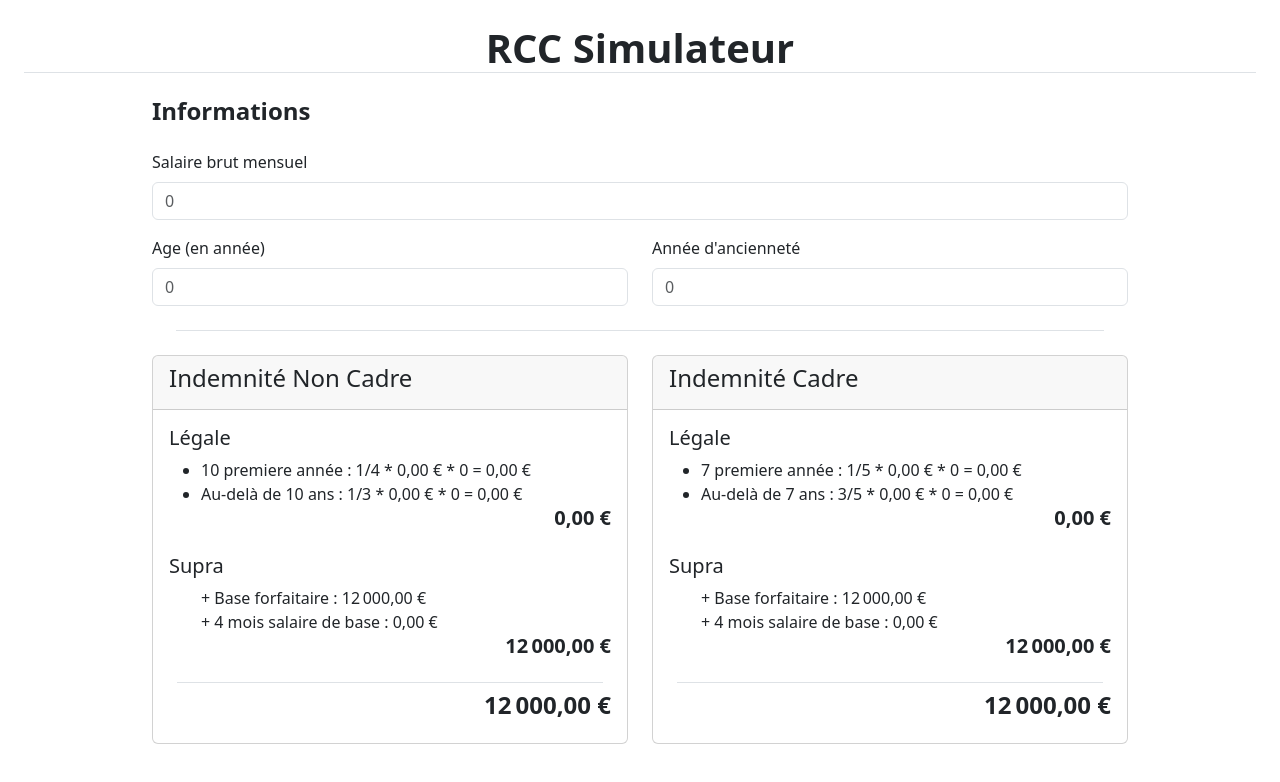
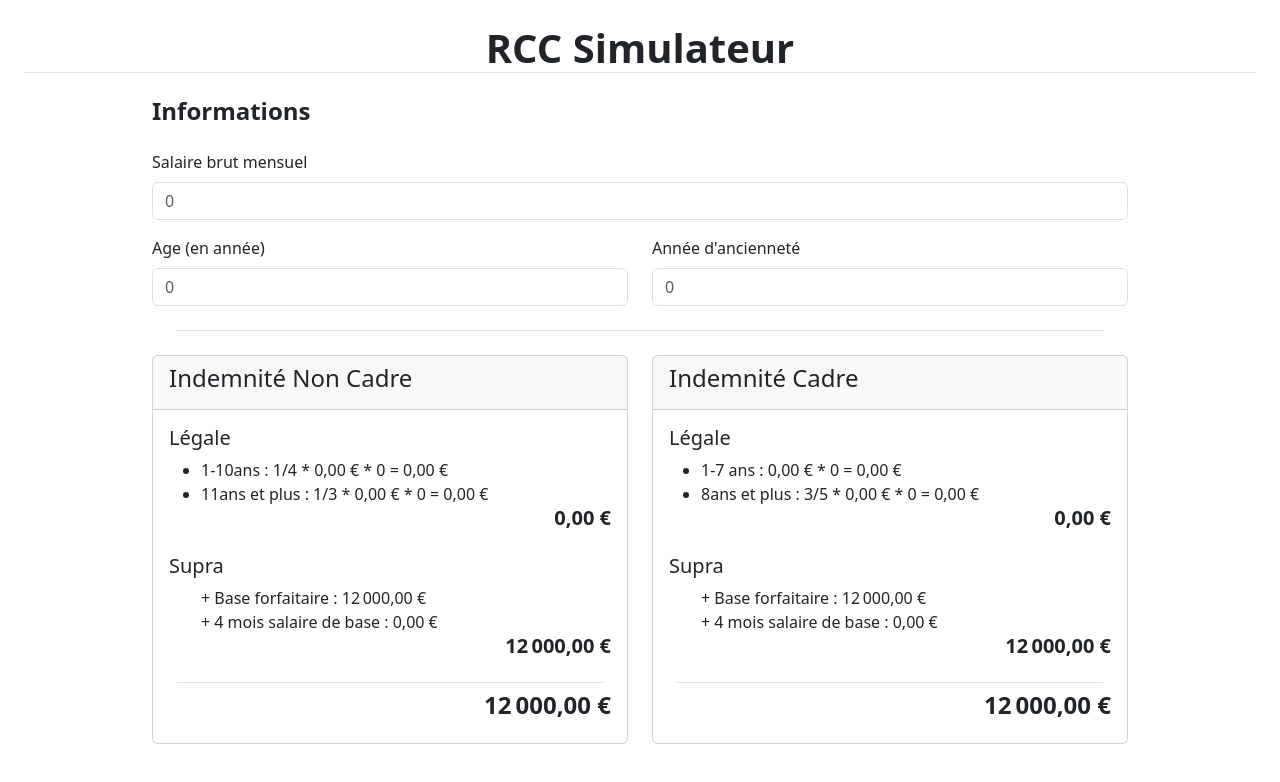
Before and after one commit to mickael-martins-dev/rcc-simulator-sercel, a React (Vite) app: page / in a window 1280 px wide. Shown: the top 782 px of the page. Built offline with nearby package versions, Linux system fonts and the light colour scheme.

Commit message:
dev/fixCadre

```diff
--- a/src/components/RCCEngineComponent.tsx
+++ b/src/components/RCCEngineComponent.tsx
@@ -21,8 +21,16 @@ const RCCEngine = () => {
 
     const computeCadreSection = (): IResult => {
 
-        const step1 = 1 / 5 * salary * Math.min(year, 7); // 0-7 ans
-        const step2 = 3 / 5 * salary * Math.max(0, year - 7); // >7 ans
+        let step1 = 0;
+        let step2 = 0;
+        if( year <= 7) {
+            step1 = 4/5 * salary * Math.min(year, 7); // 0-7 ans
+            step2 = 0; // Not exist
+        }
+        else if( year > 7) {
+            step1 = 1/5*salary * Math.min(year, 7); // 0-7 ans
+            step2 = 3/5*salary * Math.max(0, year - 7); // >7 ans
+        }
         const factor = employeeAge > 55 ? 1.3 : employeeAge > 50 ? 1.2 : 1;
         const sum = step1 + step2;
 
@@ -31,15 +39,13 @@ const RCCEngine = () => {
         const result2 = <>
             <h5> Légale </h5>
             <ul>
-                <li> 7 premiere année : 1/5 * {CurrencyFormater.format(salary)} *  {Math.min(year, 7)}  = {CurrencyFormater.format(step1)}  </li>
-                <li> Au-delà de 7 ans : 3/5 * {CurrencyFormater.format(salary)} *  {Math.max(0, year - 7)} = {CurrencyFormater.format(step2)}  </li>
+                <li> 1-7 ans : {CurrencyFormater.format(salary)} * {Math.min(year, 7)}  = {CurrencyFormater.format(step1)}  </li>
+                <li> 8ans et plus : 3/5 * {CurrencyFormater.format(salary)} * {Math.max(0, year - 7)} = {CurrencyFormater.format(step2)}  </li>
                 {(factor > 1) && <li> Coefficient d'ancienneté {(factor * 100) % 100} % </li>}
                 <p className="d-flex justify-content-end">
                     <h5 style={{ fontWeight: 600 }}> {CurrencyFormater.format(sum * factor)} </h5>
                 </p>
-
             </ul>
-
             <h5> Supra </h5>
             <ul>
                 <p className="m-0"> + Base forfaitaire : {CurrencyFormater.format(DEFAULT_BASE_FORFATAIRE)}  </p>
@@ -53,7 +59,6 @@ const RCCEngine = () => {
             <div className="d-flex justify-content-end">
                 <h4 style={{ fontWeight: 600 }}> {total} </h4>
             </div>
-
         </>;
 
         return {
@@ -64,8 +69,8 @@ const RCCEngine = () => {
 
     const computeNonCadreSection = (): IResult => {
 
-        const step1 = 1 / 4 * salary * Math.min(year, 10); // 0-10 ans
-        const step2 = 1 / 3 * salary * Math.max(0, year - 10); // > 10 ans
+        const step1 = 1/4 * salary * Math.min(year, 10); // 0-10 ans
+        const step2 = 1/3 * salary * Math.max(0, year - 10); // > 10 ans
         const sum = step1 + step2;
 
         const total = CurrencyFormater.format(sum + DEFAULT_BASE_FORFATAIRE + (salary * 4));
@@ -73,14 +78,13 @@ const RCCEngine = () => {
         const result2 = <>
             <h5> Légale </h5>
             <ul>
-                <li> 10 premiere année : 1/4 * {CurrencyFormater.format(salary)} *  {Math.min(year, 10)}  = {CurrencyFormater.format(step1)}  </li>
-                <li> Au-delà de 10 ans : 1/3 * {CurrencyFormater.format(salary)} *  {Math.max(0, year - 10)} = {CurrencyFormater.format(step2)}  </li>
+                <li> 1-10ans : 1/4 * {CurrencyFormater.format(salary)} *  {Math.min(year, 10)}  = {CurrencyFormater.format(step1)}  </li>
+                <li> 11ans et plus : 1/3 * {CurrencyFormater.format(salary)} *  {Math.max(0, year - 10)} = {CurrencyFormater.format(step2)}  </li>
                 <p className="d-flex justify-content-end">
                     <h5 style={{ fontWeight: 600 }}> {CurrencyFormater.format(sum)} </h5>
                 </p>
 
             </ul>
-
             <h5> Supra </h5>
             <ul>
                 <p className="m-0"> + Base forfaitaire : {CurrencyFormater.format(DEFAULT_BASE_FORFATAIRE)}  </p>
```
Also changed, not shown: src/components/NavBarComponent.tsx (+0 -8 lines).
